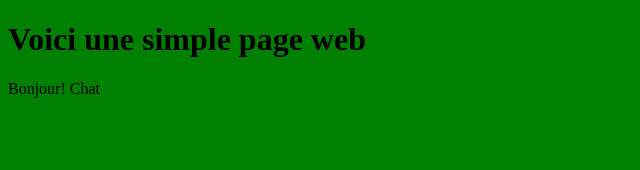
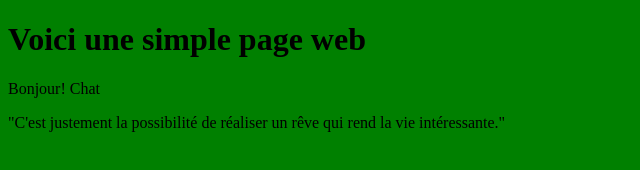
Before and after one commit to adoumiri/d73-labo-git-03, a plain HTML site: page index.html in a window 1280 px wide. Shown: the whole page, without its empty margins (0-640 px from the left). Drawn offline with Linux system fonts and the light colour scheme.

Commit message:
Ajout citation

```diff
--- a/index.html
+++ b/index.html
@@ -9,6 +9,7 @@
 	<h1>Voici une simple page web</h1>
 
 	<p>Bonjour! Chat</p>
+	<p>"C'est justement la possibilité de réaliser un rêve qui rend la vie intéressante."</p>
 
 	</body>
 </html>
```
